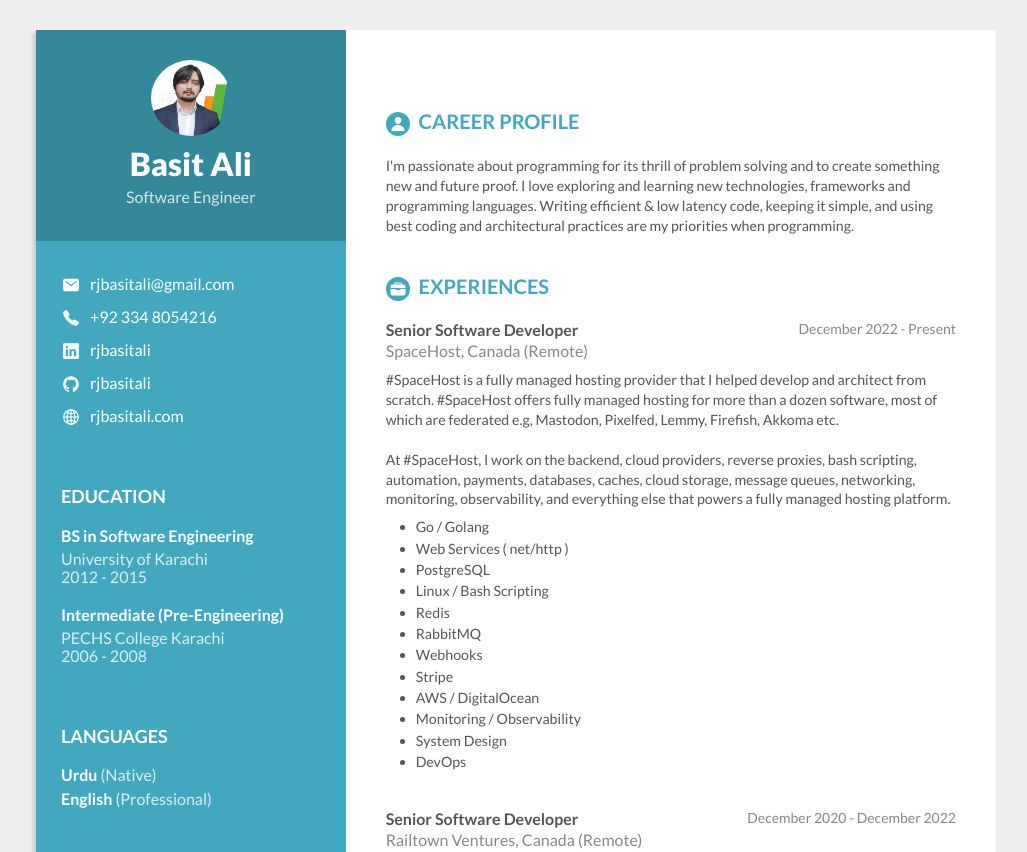
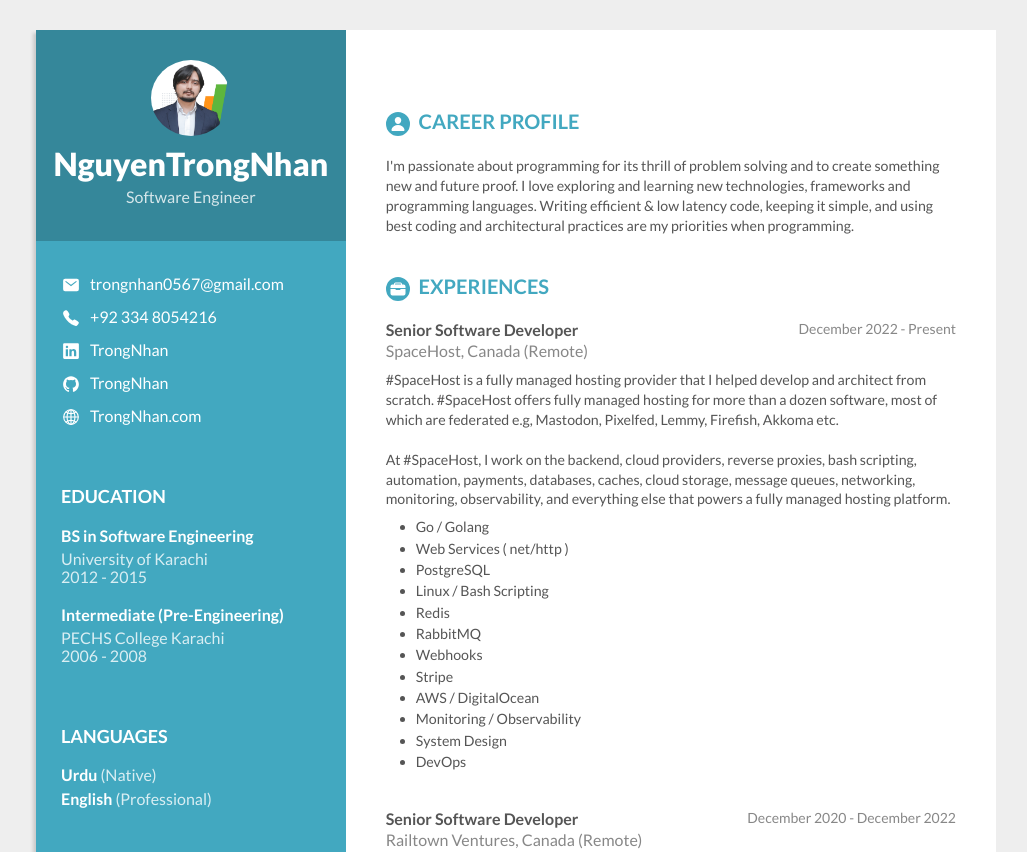
Before and after one commit to NguyenTrongNhan2211/trongnhan1705.github.io, a plain HTML site: page index.html in a window 1280 px wide. Shown: the top 852 px of the page, without its empty margins (124-1151 px from the left). Drawn offline with nearby package versions, Linux system fonts and the light colour scheme.

Commit message:
Update index.html
chinh sua thong tin

```diff
--- a/index.html
+++ b/index.html
@@ -1,7 +1,7 @@
 <!DOCTYPE html>
 <html lang="en">
     <head>
-        <title>Basit Ali - Resume</title>
+        <title>NguyenTrongNhan - Resume</title>
         <link rel="stylesheet" type="text/css" href="vendors/css/normalize.css">
         <link rel="stylesheet" type="text/css" href="vendors/css/grid.css">
         <link rel="stylesheet" type="text/css" href="resources/css/style.css">
@@ -24,13 +24,13 @@
             <div class="col span-1-of-3 personal">
                 <div class="personal-header">
                     <img src="resources/img/profile_pic2.png" alt="Profile picture">
-                    <h1>Basit Ali</h1>
+                    <h1>NguyenTrongNhan</h1>
                     <p>Software Engineer</p>
                 </div>
                 <div class="personal-details">
                     <div class="personal-info">
                         <ion-icon name="mail"></ion-icon>
-                        <a href="mailto:rjbasitali@gmail.com" target="_blank">rjbasitali@gmail.com</a>
+                        <a href="mailto:rjbasitali@gmail.com" target="_blank">trongnhan0567@gmail.com</a>
                     </div>
                     <div class="personal-info">
                         <ion-icon name="call"></ion-icon>
@@ -38,15 +38,15 @@
                     </div>
                     <div class="personal-info">
                         <ion-icon name="logo-linkedin"></ion-icon>
-                        <a href="https://www.linkedin.com/in/rjbasitali/" target="_blank">rjbasitali</a>
+                        <a href="https://www.linkedin.com/in/rjbasitali/" target="_blank">TrongNhan</a>
                     </div>
                     <div class="personal-info">
                         <ion-icon name="logo-github"></ion-icon>
-                        <a href="https://github.com/rjbasitali" target="_blank">rjbasitali</a>
+                        <a href="https://github.com/rjbasitali" target="_blank">TrongNhan</a>
                     </div>
                     <div class="personal-info">
                         <ion-icon name="globe-outline"></ion-icon>
-                        <a href="https://rjbasitali.com" target="_blank">rjbasitali.com</a>
+                        <a href="https://rjbasitali.com" target="_blank">TrongNhan.com</a>
                     </div>
 
                     <h3>Education</h3>
```
